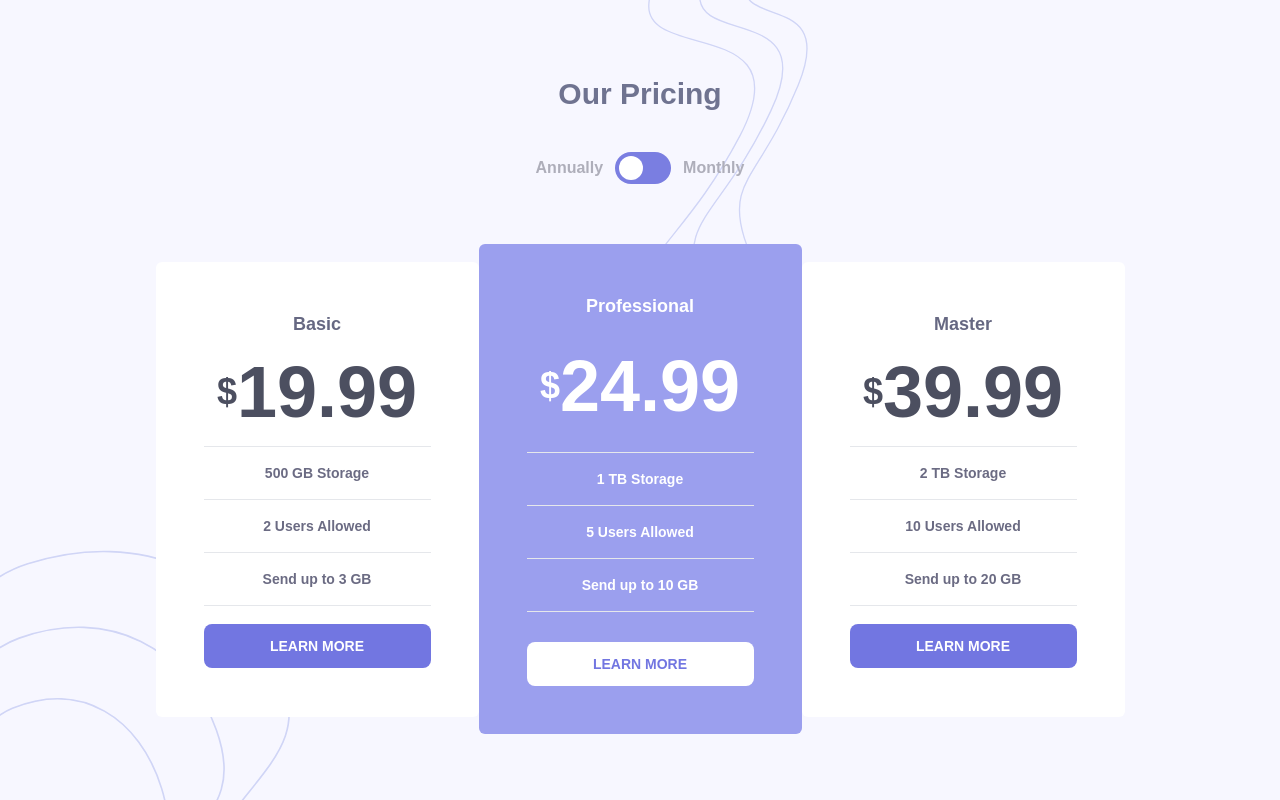
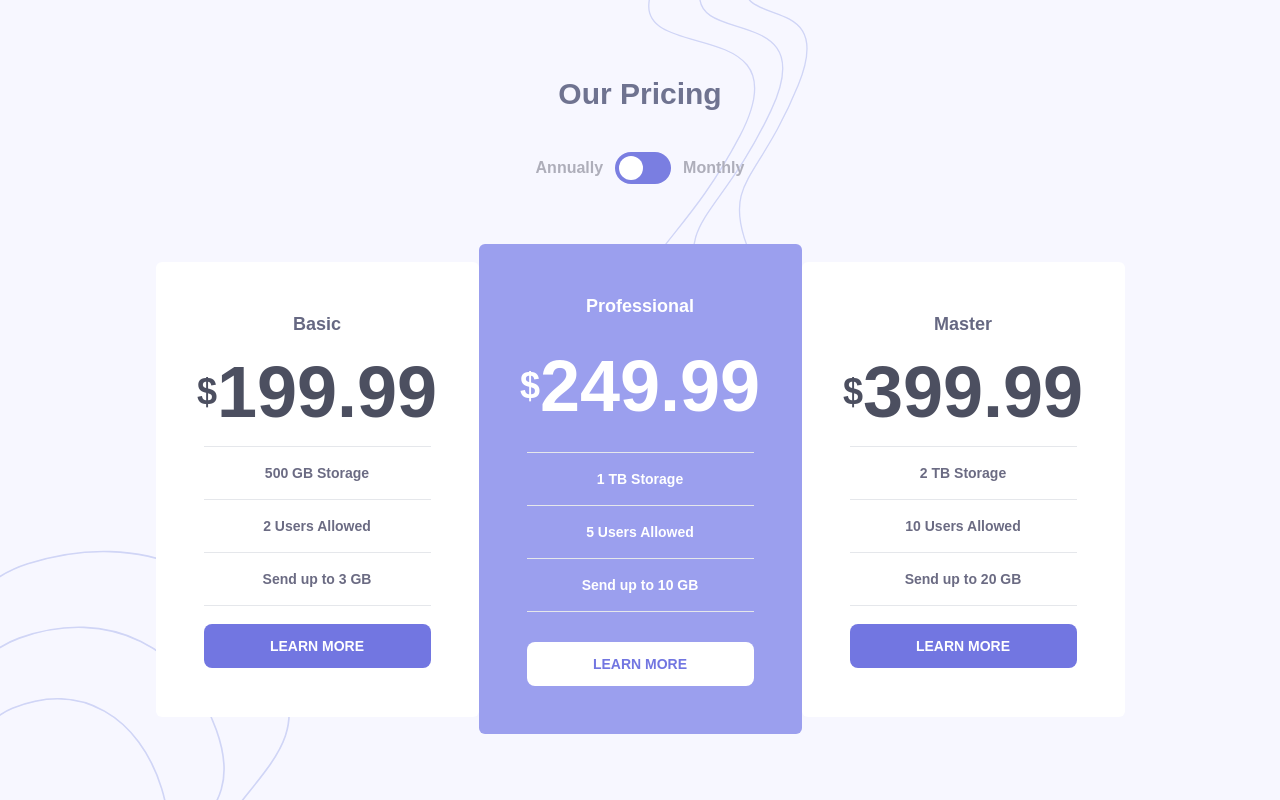
Before and after one commit to SofiaBargues/pricing-component-with-toggle, a React app: page / in a window 1280 px wide. Built offline with nearby package versions, Linux system fonts and the light colour scheme; the HTML template or start-up script is replaced by a standard one.

Commit message:
annually

```diff
--- a/src/App.tsx
+++ b/src/App.tsx
@@ -4,36 +4,42 @@
 const plans = [
   {
     name: "Basic",
-    price: "19.99",
+    monthlyPrice: "19.99",
+    annuallyPrice: "199.99",
     storage: "500 GB Storage",
     usersAllowed: "2 Users Allowed",
     sendLimit: "Send up to 3 GB",
   },
   {
     name: "Professional",
-    price: "24.99",
+    monthlyPrice: "24.99",
+    annuallyPrice: "249.99",
     storage: "1 TB Storage",
     usersAllowed: "5 Users Allowed",
     sendLimit: "Send up to 10 GB",
   },
   {
     name: "Master",
-    price: "39.99",
+    monthlyPrice: "39.99",
+    annuallyPrice: "399.99",
     storage: "2 TB Storage",
     usersAllowed: "10 Users Allowed",
     sendLimit: "Send up to 20 GB",
   },
 ];
 
+let annually = true;
 function Card({
   name,
-  price,
+  monthlyPrice,
+  annuallyPrice,
   storage,
   usersAllowed,
   sendLimit,
 }: {
   name: string;
-  price: string;
+  annuallyPrice: string;
+  monthlyPrice: string;
   storage: string;
   usersAllowed: string;
   sendLimit: string;
@@ -57,7 +63,7 @@ function Card({
       </div>
       <div className="text-7xl flex items-center">
         <span className="text-4xl">$</span>
-        {price}
+        {annually == false ? monthlyPrice : annuallyPrice}
       </div>
       <div
         className={
@@ -117,7 +123,11 @@ function App() {
           <div className="">Annually</div>
 
           <div className="bg-[#7a7ee1] w-14 h-8 rounded-full relative ">
-            <div className="bg-white left-[4px] top-1 rounded-full w-6 h-6 absolute"></div>
+            {annually == true ? (
+              <div className="bg-white left-[4px] top-1 rounded-full w-6 h-6 absolute"></div>
+            ) : (
+              <div className="bg-white left-[28px] top-1 rounded-full w-6 h-6 absolute"></div>
+            )}
           </div>
           <div className="">Monthly</div>
         </div>
@@ -126,7 +136,8 @@ function App() {
         {plans.map((plan) => (
           <Card
             name={plan.name}
-            price={plan.price}
+            monthlyPrice={plan.monthlyPrice}
+            annuallyPrice={plan.annuallyPrice}
             storage={plan.storage}
             usersAllowed={plan.usersAllowed}
             sendLimit={plan.sendLimit}
```
